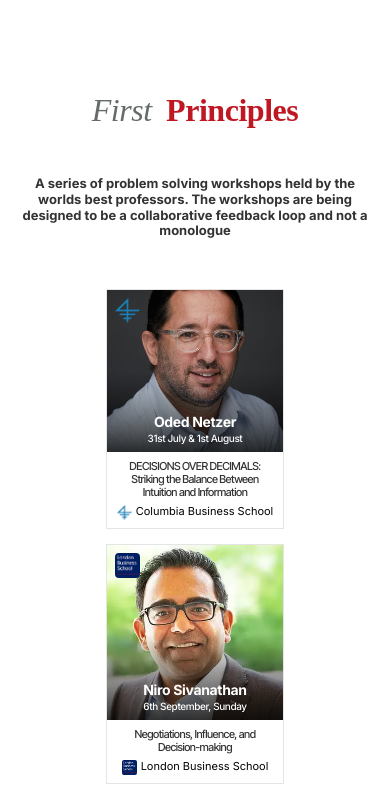
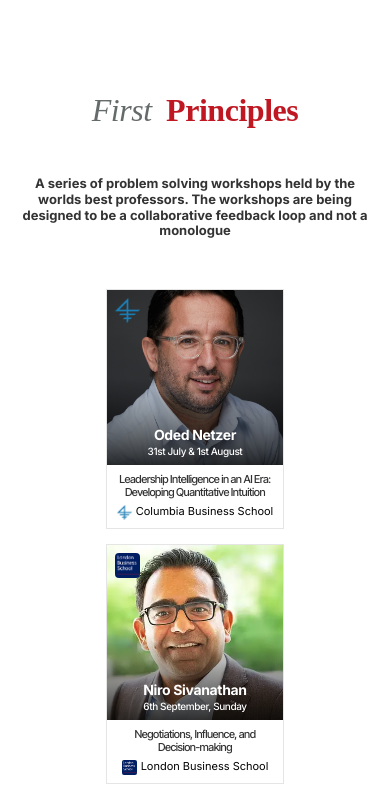
Before and after one commit to SRayyan555/pnjs, a Next.js app: page / in a window 390 px wide. Shown: the part 1949-2747 px from the top of the page. Built offline with nearby package versions, Linux system fonts and the light colour scheme.

Commit message:
added animation to professor cards

```diff
--- a/app/globals.css
+++ b/app/globals.css
@@ -29,3 +29,20 @@ body {
   color: var(--foreground);
   font-family: Arial, Helvetica, sans-serif;
 }
+
+@layer utilities {
+  @keyframes fadeInUp {
+    from {
+      opacity: 0;
+      transform: translateY(30px);
+    }
+    to {
+      opacity: 1;
+      transform: translateY(0);
+    }
+  }
+
+  .animate-fade-in-up {
+    animation: fadeInUp 0.8s cubic-bezier(0.16, 1, 0.3, 1) forwards;
+  }
+}
--- a/components/Firstprinciple.jsx
+++ b/components/Firstprinciple.jsx
@@ -1,14 +1,43 @@
 "use client";
-import React, { useState } from 'react';
+import React, { useState, useEffect, useRef } from 'react';
 import ProfessorPopup from './ProfessorPopup';
-
 import { professors } from '../data/professors';
+import gsap from 'gsap';
+import { ScrollTrigger } from 'gsap/ScrollTrigger';
 
 const Firstprinciple = () => {
   const [selectedProf, setSelectedProf] = useState(null);
+  const sectionRef = useRef(null);
+
+  useEffect(() => {
+    gsap.registerPlugin(ScrollTrigger);
+
+    let ctx = gsap.context(() => {
+      // Animate internal elements with a stagger
+      const elements = [".prof-logo", ".prof-name", ".prof-date", ".prof-topic", ".prof-school"];
+
+      elements.forEach((selector, i) => {
+        gsap.from(selector, {
+          scrollTrigger: {
+            trigger: sectionRef.current,
+            start: "top 80%",
+            toggleActions: "play none none none"
+          },
+          y: 40,
+          opacity: 0,
+          duration: 1,
+          stagger: 0.1,
+          delay: i * 0.1,
+          ease: "power3.out"
+        });
+      });
+    }, sectionRef);
+
+    return () => ctx.revert();
+  }, []);
 
   return (
-    <section className="md:py-20 py-[40px] px-4 bg-white font-inter flex flex-col items-center justify-center">
+    <section ref={sectionRef} className="md:py-20 py-[40px] px-4 bg-white font-inter flex flex-col items-center justify-center overflow-hidden">
       <div className="max-w-7xl mx-auto text-center mb-[50px]">
         <h2 className="text-[60px] md:text-[72px] font-serif mb-[30px] tracking-[-0.46px] ">
           <span className="italic font-medium text-[#656a6b] font-kepler text-[32px] md:text-[72px] leading-[110%] tracking-[-0.46px] align-middle">First</span>{" "}
@@ -31,7 +60,6 @@ const Firstprinciple = () => {
         </p>
       </div>
 
-      {/* Modal Popup Component */}
       <ProfessorPopup
         prof={selectedProf}
         onClose={() => setSelectedProf(null)}
@@ -43,13 +71,13 @@ const Firstprinciple = () => {
 const ProfessorCard = ({ prof, onClick }) => {
   return (
     <div
-      className="flex flex-col bg-white border-[1px] md:border-[1.91px] border-[#E5E5E5] overflow-hidden w-[178px] h-[240px] md:w-[350px] md:h-[470px] cursor-pointer hover:shadow-lg transition-shadow group"
+      className="prof-card flex flex-col bg-white border-[1px] md:border-[1.91px] border-[#E5E5E5] overflow-hidden w-[178px] h-[240px] md:w-[350px] md:h-[470px] cursor-pointer hover:shadow-lg transition-shadow group"
       onClick={onClick}
     >
       {/* Image Area */}
       <div className="relative h-[180px] md:h-[360px] bg-zinc-100 overflow-hidden">
         {/* Logo Overlay */}
-        <div className="absolute top-2 left-2 md:top-4 md:left-4 w-[25px] h-[25px] md:w-[45px] md:h-[45px] z-10 rounded-[4px] flex items-center justify-center">
+        <div className="prof-logo absolute top-2 left-2 md:top-4 md:left-4 w-[25px] h-[25px] md:w-[45px] md:h-[45px] z-10 rounded-[4px] flex items-center justify-center">
           <img
             src={prof.schoolLogo}
             alt={`${prof.school} logo`}
@@ -67,19 +95,19 @@ const ProfessorCard = ({ prof, onClick }) => {
 
         {/* Name and Date Overlay */}
         <div className="absolute bottom-2 left-0 right-0 text-center text-white font-inter px-1">
-          <h3 className="text-[14px] md:text-[24px] leading-[140%] font-semibold tracking-tight font-inter">{prof.name}</h3>
-          <p className="text-[10px] md:text-[16px] leading-[120%] tracking-[-0.4px] font-medium font-inter">{prof.date}</p>
+          <h3 className="prof-name text-[14px] md:text-[24px] leading-[140%] font-semibold tracking-tight font-inter">{prof.name}</h3>
+          <p className="prof-date text-[10px] md:text-[16px] leading-[120%] tracking-[-0.4px] font-medium font-inter">{prof.date}</p>
         </div>
       </div>
 
       {/* Content Area */}
       <div className="p-2 md:p-5 flex flex-col items-center text-center flex-grow">
-        <p className="text-[11px] md:text-[18px] font-medium leading-[1.2] text-[#333333] mb-[5px] md:mb-[10px] font-inter-display tracking-[-0.5px]">
+        <p className="prof-topic text-[11px] md:text-[18px] font-medium leading-[1.2] text-[#333333] mb-[5px] md:mb-[10px] font-inter-display tracking-[-0.5px]">
           {prof.topic}
         </p>
 
         {/* School Info */}
-        <div className="mt-auto flex items-center gap-1 md:gap-3 font-inter">
+        <div className="prof-school mt-auto flex items-center gap-1 md:gap-3 font-inter">
           <img
             src={prof.schoolLogo}
             alt=""
--- a/data/professors.js
+++ b/data/professors.js
@@ -2,7 +2,7 @@ export const professors = [
   {
     name: "Oded Netzer",
     date: "31st July & 1st August",
-    topic: "DECISIONS OVER DECIMALS: Striking the Balance Between Intuition and Information",
+    topic: "Leadership Intelligence in an AI Era: Developing Quantitative Intuition",
     school: "Columbia Business School",
     image: "/professor-profile/oded.jpg",
     schoolLogo: "/professor-school/oded-school.png",
--- a/package.json
+++ b/package.json
@@ -9,6 +9,7 @@
     "lint": "eslint"
   },
   "dependencies": {
+    "gsap": "^3.15.0",
     "next": "16.2.4",
     "react": "19.2.4",
     "react-dom": "19.2.4"
```
Also changed, not shown: 1 other file (tests, documents, lock files or other folders).
